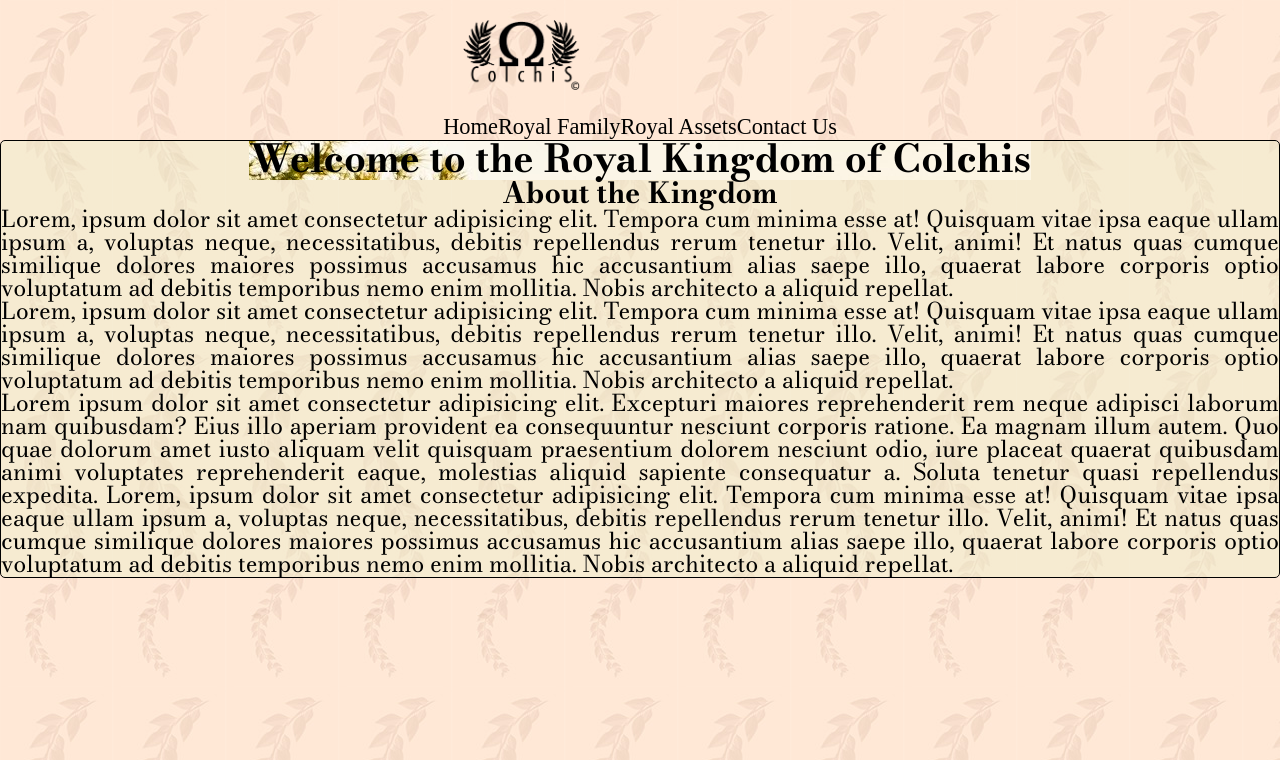
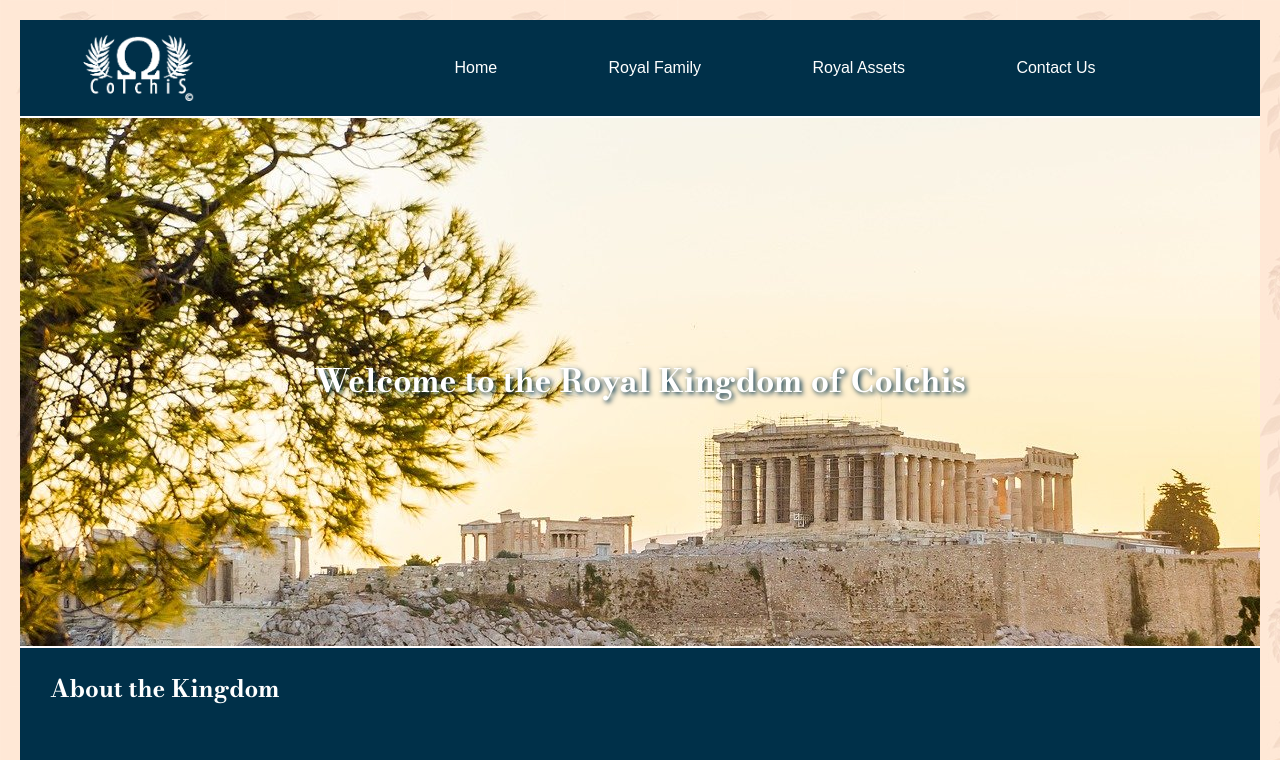
Before and after one commit to AdrienDavy/tech_challenge, a plain HTML site: page index.html in a window 1280 px wide. Shown: the top 760 px of the page. Drawn offline with Linux system fonts and the light colour scheme; a web font is replaced by a local one.

Commit message:
Css for index.html is done !

```diff
--- a/index.html
+++ b/index.html
@@ -16,7 +16,7 @@
   <body>
     <header>
       <nav>
-        <img src="logo.png" alt="logo" title="Royal Logo" id="logo"/>
+        <img src="logowhite.png" alt="logo" title="Royal Logo" id="logo"/>
         <ul>
           <li><a href="index.html">Home</a></li>
           <li><a href="royal-family.html">Royal Family</a></li>
@@ -26,15 +26,14 @@
       </nav>
     </header>
 
-    <!-- Hero Section -->
+      <h1 class="h1welcome">Welcome to the Royal Kingdom of Colchis</h1>
+
     <main id="mainhome">
 
-      <h1 class="h1welcome">Welcome to the Royal Kingdom of Colchis</h1>
 
-        <section>
 
+          <section>
             <h2>About the Kingdom</h2>
-
             <article>
               <p>Lorem, ipsum dolor sit amet consectetur adipisicing elit. Tempora cum minima esse at! Quisquam vitae ipsa eaque ullam ipsum a, voluptas neque, necessitatibus, debitis repellendus rerum tenetur illo. Velit, animi!
               Et natus quas cumque similique dolores maiores possimus accusamus hic accusantium alias saepe illo, quaerat labore corporis optio voluptatum ad debitis temporibus nemo enim mollitia. Nobis architecto a aliquid repellat.
--- a/style.css
+++ b/style.css
@@ -28,82 +28,101 @@
   box-sizing: border-box;
 }
 
+body {
+  margin: 20px;
+  background-image: url(bg.jpg);
+}
+
 #logo {
-  width: 30%;
-  margin: 20px;
   cursor: pointer;
-  transition-duration: 500ms;
+  width: 10%;
+  transition-duration: 180ms;
   transition-property: background;
   transition-timing-function: ease-in-out;
+  padding: 5px;
 }
 
 #logo:hover {
-  background: #ccb7ae;
+  border-radius: 5px;
+  background: rgba(214, 207, 203, 0.3);
 }
 
-header {
+nav {
   display: flex;
   justify-content: space-evenly;
-  flex-flow: row wrap;
+  flex-flow: row nowrap;
+  padding: 10px;
+  background-color: #003049;
 }
 
 ul {
-  list-style-type: none; /* PROPRIETE ET VALEUR POUR ENLEVER LES PUCES */
   display: flex;
   justify-content: space-evenly;
+  align-items: center;
   flex-flow: row wrap;
+  width: 70%;
+  margin-left: 100px;
 }
 
-nav li {
-  transition-duration: 250ms;
+li {
+  list-style-type: none;
 }
 
-nav a {
-  font-size: 1.4em;
-  color: black;
+a {
   text-decoration: none;
+  font-family: "montserrat_alternatesblack", "Arial", "Helvetica", "sans-serif";
+  color: #fff;
+  transition-duration: 120ms;
+  transition-property: font-size;
+  transition-timing-function: ease-in-out;
+  padding: 5px;
+
 }
 
-nav a:hover {
-  color: #760001;
-  border-bottom: 2px solid crimson;
+a:hover {
+  font-size: larger;
+  box-shadow: #003049;
+
 }
 
-p {
-  font-family: "bodoni_06ptregular", "Arial", "Helvetica", "sans-serif";
-  font-size: 1.2em;
-  text-align: justify;
+.h1welcome {
+  display: flex;
+  justify-content: center;
+  align-items: center;
+  flex-flow: row wrap;
+  text-align: center;
+  padding: 20%;
+  background: url("athens.jpg") no-repeat fixed 25% 25%;
+  font-family: "bodoni_06ptbold", "Arial", "Helvetica", "sans-serif";
+  color: #fff;
+  text-shadow: 2px 2px 5px #003049;
+  border-top: 2px solid #fff;
+  border-bottom: 2px solid #fff;
 }
-
-
-h2 {
-  font-family: "bodoni_06ptbold", "Arial", "Helvetica", "sans-serif";
-}
-
-body {
-  background-image: url(bg.jpg);
+#mainhome {
+  display: flex;
+  justify-content: space-evenly;
+  align-items: center;
+  flex-flow: column nowrap;
+  background-color: rgb(0, 48, 73);
 }
 
 h1 {
   font-family: "bodoni_06ptbold", "Arial", "Helvetica", "sans-serif";
 }
 
-.h1welcome {
-
-  background: url("athens.jpg") no-repeat fixed 25% 25%;
+h2 {
+  font-family: "bodoni_06ptbold", "Arial", "Helvetica", "sans-serif";
+  color: #fff;
+  padding: 30px;
 }
 
-#mainhome {
-  display: flex;
-  justify-content: space-evenly;
-  align-items: center;
-  flex-direction: column;
-  background-color: rgba(233, 237, 201, 0.4);
-  border: 1px solid black;
-  border-radius: 5px;
-  font-family: "bodoni_06ptbold", "Arial", "Helvetica", "sans-serif";
-  text-align: center;
+p {
+  font-family: "bodoni_06ptregular", "Arial", "Helvetica", "sans-serif";
+  color: #fff;
   font-size: 1.2em;
+  text-align: justify;
+  padding: 30px;
 }
 
 /* Royal Family */
```
Also changed, not shown: assets.html (+1 -1 lines), contact.html (+1 -1 lines), royal-family.html (+1 -1 lines), logowhite.png (added).
